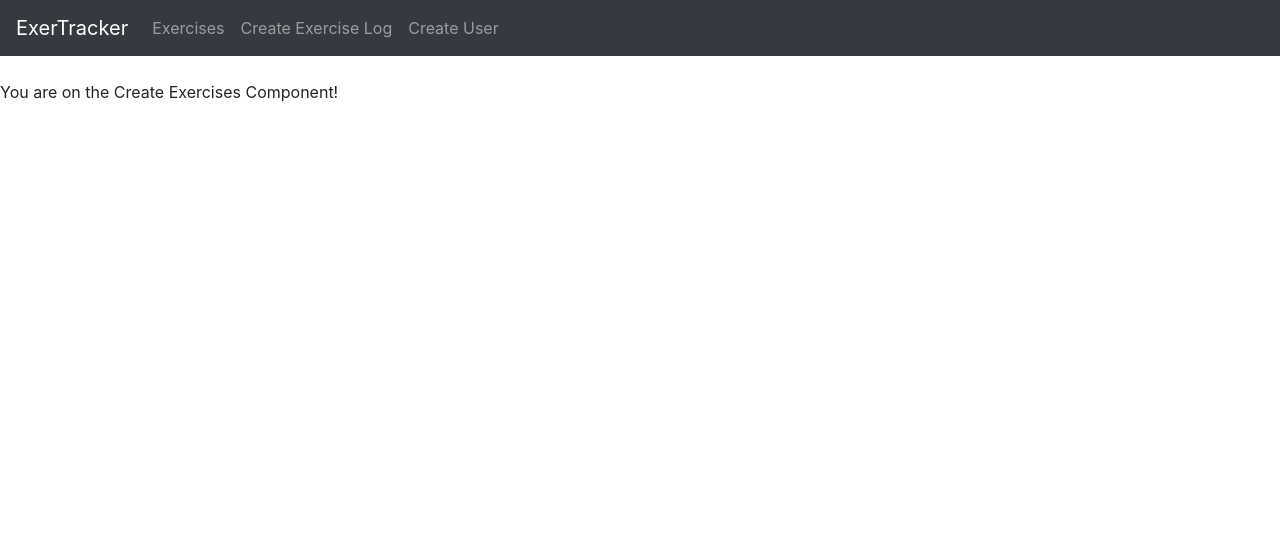
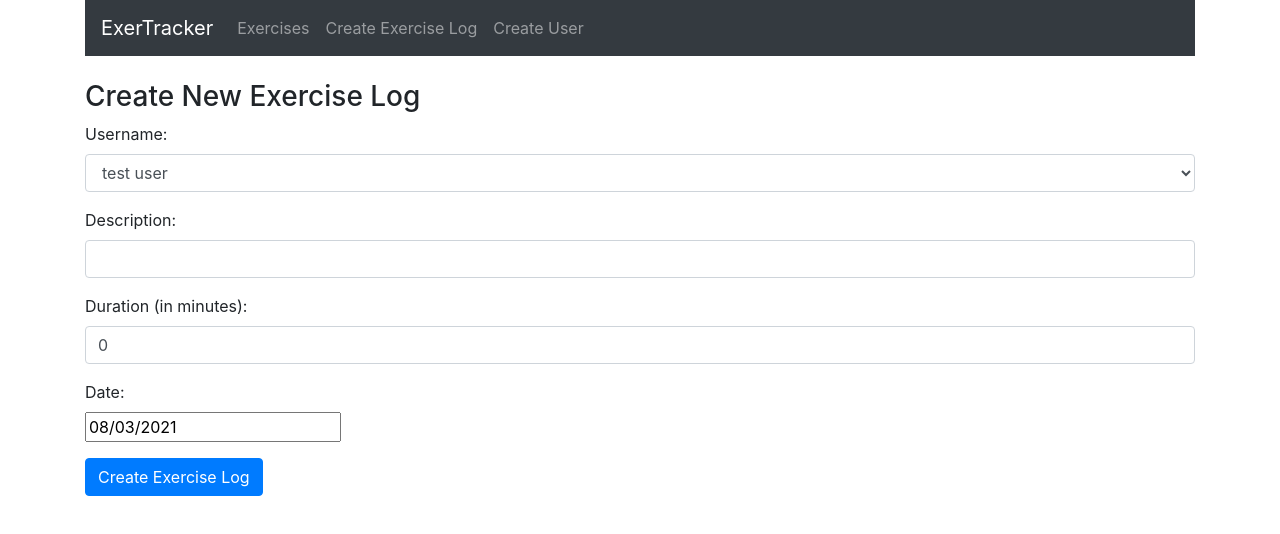
Before and after one commit to samseen/mern-exercise-tracker2, a React (Create React App) app: page /create in a window 1280 px wide. Shown: the top 534 px of the page. Built offline with nearby package versions, Linux system fonts and the light colour scheme.

Commit message:
Displayed the created exercise on the console after pressing submit.

```diff
--- a/package.json
+++ b/package.json
@@ -8,6 +8,7 @@
     "@testing-library/user-event": "^12.1.10",
     "bootstrap": "^4.3.1",
     "react": "^17.0.2",
+    "react-datepicker": "^4.1.1",
     "react-dom": "^17.0.2",
     "react-router-dom": "^5.0.0",
     "react-scripts": "4.0.3",
--- a/src/App.js
+++ b/src/App.js
@@ -10,13 +10,14 @@
 function App() {
   return (
     <Router>
+      <div className="container">
         <Navbar />
         <br />
         <Route path="/" exact component={ExercisesList} />
         <Route path="/edit:id" exact component={EditExercises} />
         <Route path="/create" exact component={CreateExercise} />
         <Route path="/user" exact component={CreateUser} />
-
+      </div>
     </Router>
   );
 }
--- a/src/components/create-exercise.component.js
+++ b/src/components/create-exercise.component.js
@@ -1,10 +1,105 @@
 import React, { Component } from 'react';
+import DatePicker from 'react-datepicker';
+import "react-datepicker/dist/react-datepicker.css";
 
-export default class CreateExercise extends Component {
+export default class CreateExercises extends Component {
+    constructor(props) {
+        super(props);
+
+        this.onChangeUsername = this.onChangeUsername.bind(this);
+        this.onChangeDescription = this.onChangeDescription.bind(this);
+        this.onChangeDuration = this.onChangeDuration.bind(this);
+        this.onChangeDate = this.onChangeDate.bind(this);
+        this.onSubmit = this.onSubmit.bind(this);
+
+        this.state = {
+            username: '',
+            description: '',
+            duration: 0,
+            date: new Date(),
+            users: []
+        }
+    }
+
+    componentDidMount() {
+        this.setState({
+            users: ['test user'],
+            username: 'test user'
+        })
+    }
+
+    onChangeUsername(e) {
+        this.setState({
+            username: e.target.value
+        });
+    }
+
+    onChangeDescription(e) {
+        this.setState({
+            description: e.target.value
+        });
+    }
+
+    onChangeDuration(e) {
+        this.setState({
+            duration: e.target.value
+        });
+    }
+
+    onChangeDate(date) {
+        this.setState({
+            date: date
+        });
+    }
+
+    onSubmit(e) {
+        e.preventDefault();
+
+        const exercise = {
+            username: this.state.username,
+            description: this.state.description,
+            duration: this.state.duration,
+            date: this.state.date
+        }
+
+        console.log(exercise);
+
+        window.location = '/';
+    }
+
     render() {
         return (
             <div>
-                <p>You are on the Create Exercises Component!</p>
+                <h3>Create New Exercise Log</h3>
+                <form onSubmit={this.onSubmit}>
+                    <div className="form-group">
+                        <label>Username: </label>
+                        <select ref="userInput" required className="form-control" value={this.state.username} onChange={this.onChangeUsername}> {
+                            this.state.users.map(function(user){
+                                return <option key={user} value={user}>{user}</option>;
+                            })
+                        }
+                        </select>
+                    </div>
+                    <div className="form-group">
+                        <label>Description:</label>
+                        <input type="text" required className="form-control" value={this.state.description} onChange={this.onChangeDescription} />
+                    </div>
+                    <div className="form-group">
+                        <label>Duration (in minutes):</label>
+                        <input type="text" required className="form-control" value={this.state.duration} onChange={this.onChangeDuration} />
+                    </div>
+                    <div className="form-group">
+                        <label>Date: </label>
+                        <div>
+                            <DatePicker selected={this.state.date} onChange={this.onChangeDate} />
+                        </div>
+                    </div>
+
+                    <div className="form-group">
+                    <input type="submit" value="Create Exercise Log" className="btn btn-primary" />
+                    </div>
+                </form>
             </div>
         )
     }
```
Also changed, not shown: 1 other file (tests, documents, lock files or other folders). Lines whose indentation alone changed are shown as unchanged.
